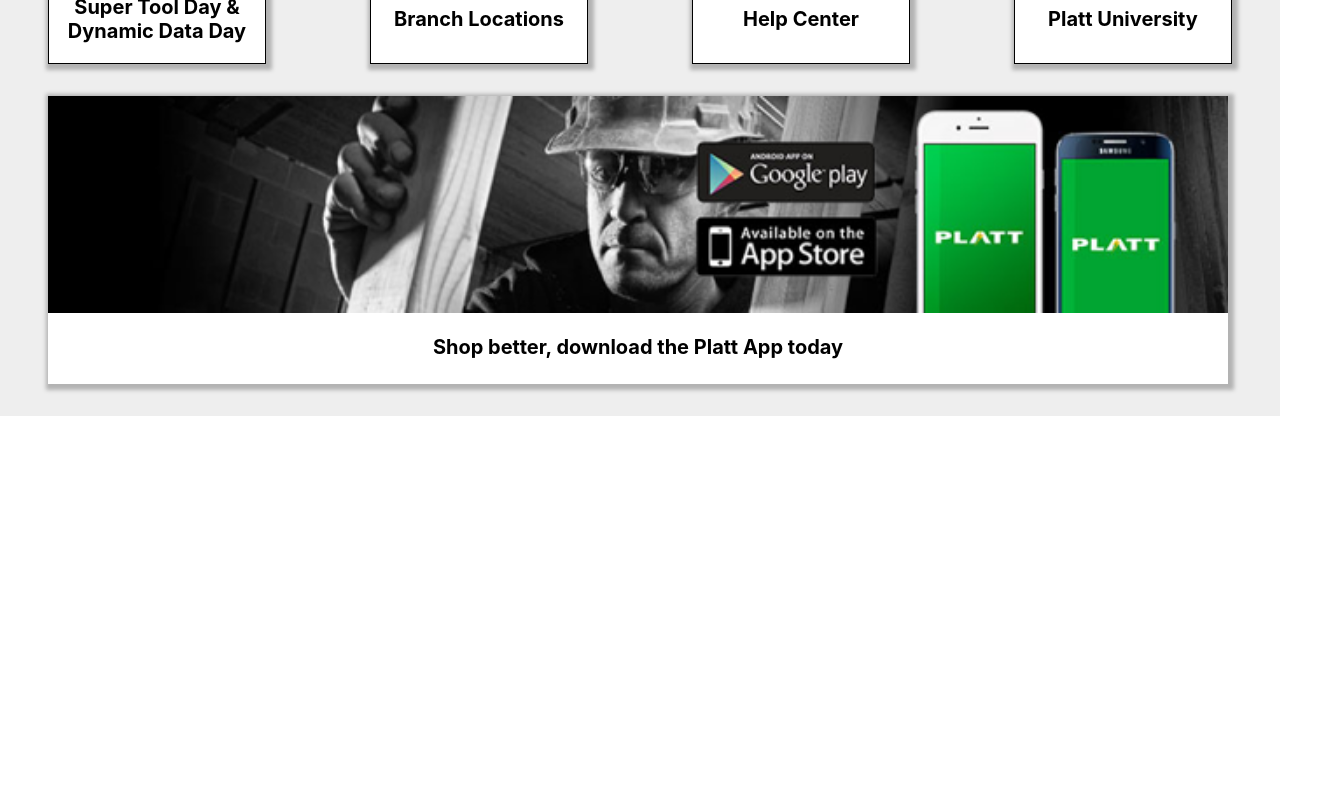
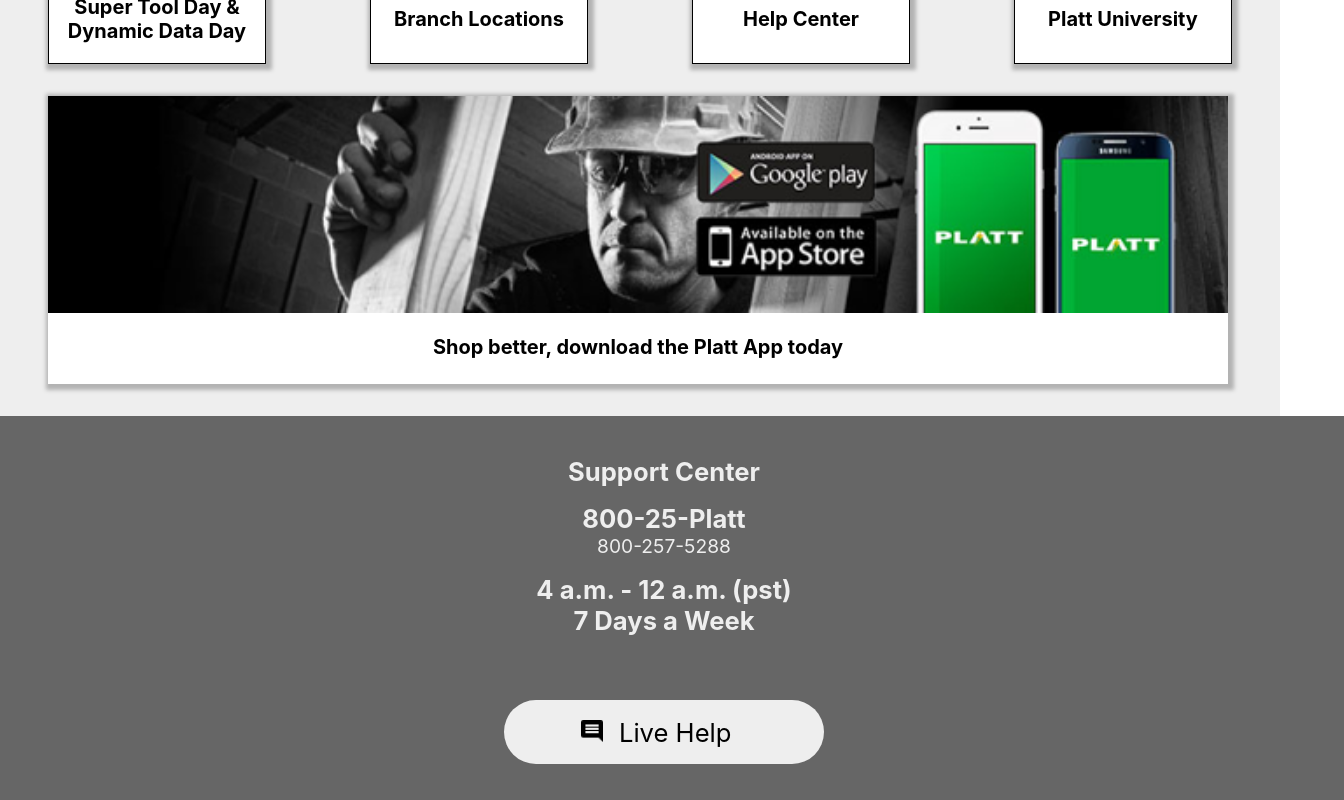
Before and after one commit to minusthebear/pe-responsive-app, a React (Create React App) app: page / in a window 1280 px wide. Shown: the part 1543-2343 px from the top of the page, 1344 px wide, since content can reach past the window. Before the commit the page ends 1959 px from the top, so only its background shows below. Built offline with nearby package versions, Linux system fonts and the light colour scheme.

Commit message:
Finished platt-footer-contact, still need to do menu

```diff
--- a/src/App.js
+++ b/src/App.js
@@ -3,6 +3,7 @@
 import Header from "./components/Header";
 import Categories from "./components/Categories";
 import MainBodyContainer from "./components/MainBodyContainer";
+import Footer from "./components/Footer";
 
 function App() {
   return (
@@ -10,6 +11,7 @@
         <Header/>
         <Categories/>
         <MainBodyContainer/>
+        <Footer/>
     </div>
   );
 }
--- a/src/App.scss
+++ b/src/App.scss
@@ -45,6 +45,71 @@
         padding-left:1rem;
         font-size:1.5rem;
       }
+    }
+  }
+
+  .platt-footer {
+    height:20rem;
+    width:100%;
+    background-color:#666666;
+    position:relative;
+    color:#eeeeee;
+    font-weight:bold;
+    font-size:1.6rem;
+    padding:2rem;
+
+    .platt-footer-contact > div {
+      padding:0.5rem;
+      text-align:center;
+      width:calc(100% - 2rem);
+
+      .platt-contact-digits {
+        font-size:1.2rem;
+        font-weight:normal;
+      }
+
+      .live-help-button-container {
+        display:inline-block;
+
+        .live-help-button {
+          margin-top:3rem;
+          width:20rem;
+          height:4rem;
+          display:table;
+          border-radius:2rem;
+          background-color:#eeeeee;
+          font-weight:normal;
+          text-align:center;
+          color:#000000;
+
+        }
+        .live-help-button > div {
+          display:table-cell;
+          position:relative;
+          vertical-align: middle;
+          text-align:center;
+
+          img {
+            padding-right:1rem;
+            height:1.4rem;
+            display:inline-block;
+          }
+
+          div {
+            display: inline-block;
+            margin-right:1rem;
+          }
+        }
+      }
+
+    }
+
+    .platt-footer-contact {
+
+    }
+
+    .platt-footer-menu {
+
     }
   }
 
--- a/src/components/DownloadPlattApp.js
+++ b/src/components/DownloadPlattApp.js
@@ -5,7 +5,7 @@
     return (
         <div className="download-platt-app">
             <div className="app-get-banner">
-                <img src={banner} />
+                <img src={banner} alt="banner"/>
             </div>
             <div className="download-platt-app-message">
                 <div>Shop better, download the Platt App today</div>
--- /dev/null
+++ b/src/components/Footer.js
@@ -0,0 +1,36 @@
+import comment from "../images/ic/black/ic_comment.png";
+import React from "react";
+
+
+export default function Footer() {
+    return (
+        <div className="platt-footer">
+            <div className="platt-footer-contact">
+                <div>
+                    <div>Support Center</div>
+                </div>
+                <div>
+                    <div>800-25-Platt</div>
+                    <div className="platt-contact-digits">800-257-5288</div>
+                </div>
+                <div>
+                    <div>4 a.m. - 12 a.m. (pst)</div>
+                    <div>7 Days a Week</div>
+                </div>
+                <div>
+                    <div className="live-help-button-container">
+                        <div className="live-help-button">
+                            <div>
+                                <img src={comment} alt="comment"/>
+                                <div>Live Help</div>
+                            </div>
+                        </div>
+                    </div>
+                </div>
+            </div>
+            <div className="platt-footer-menu">
+
+            </div>
+        </div>
+    );
+}
```
